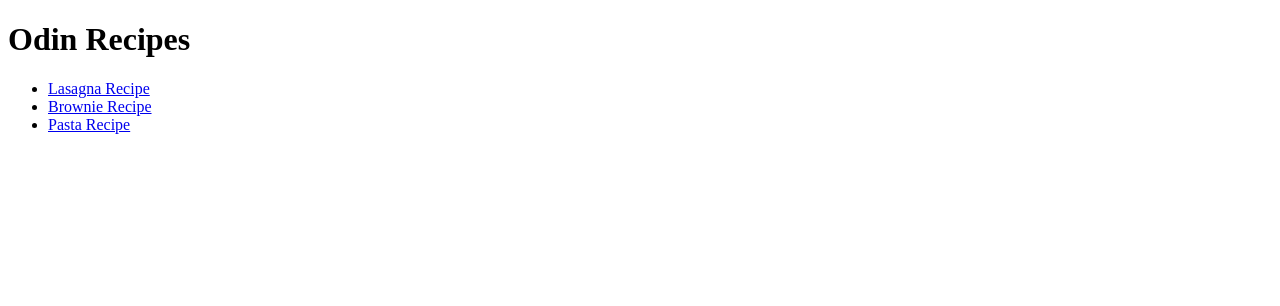
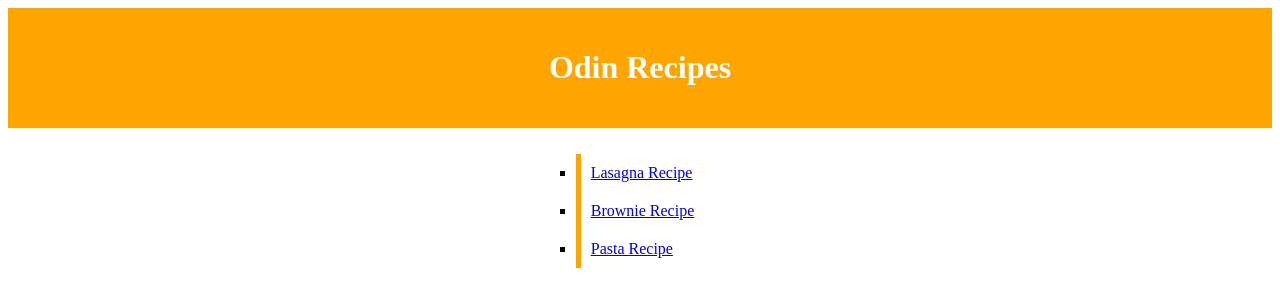
Before and after one commit to josegoms/odin-recipes, a plain HTML site: page index.html in a window 1280 px wide. Drawn offline with Linux system fonts and the light colour scheme.

Commit message:
Add style to elements with class and types

```diff
--- a/index.html
+++ b/index.html
@@ -11,7 +11,7 @@
         <div class="header">
             <h1>Odin Recipes</h1>
         </div>
-        <div class="table">
+        <div>
             <ul>
                 <li><a href="./recipes/lasagna.html">Lasagna Recipe</a></li>
                 <li><a href="./recipes/brownie.html">Brownie Recipe</a></li>
--- a/styles.css
+++ b/styles.css
@@ -1,6 +1,16 @@
 .header {
-
+    background-color: orange;
+    color: white;
+    text-align: center;
+    padding: 20px;
 }
-.table {
-
+ul {
+    list-style-type: square;
+    display: grid;
+    justify-content: center;
+    padding: 10px;
 }
+ul li {
+    border-left: 5px solid orange;
+    padding: 10px;
+}
```
